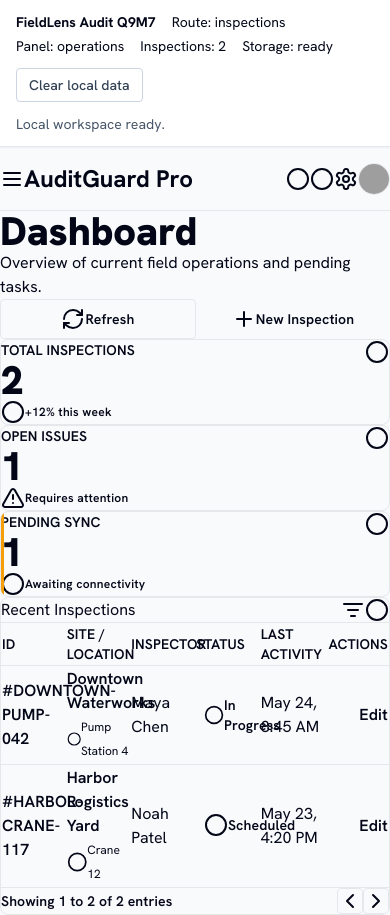
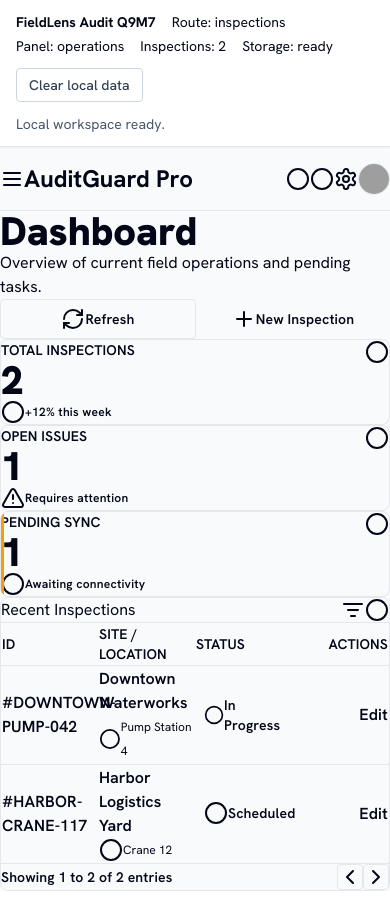
Before and after one commit to hikmetgulsesli/fieldlens-audit-q9m7-926d2a53, a React (Vite) app: page / in a window 390 px wide. After the commit the page ends 891 px from the top, so only its background shows below. Built offline with nearby package versions, Linux system fonts and the light colour scheme; grey boxes are pictures that could not be loaded.

Commit message:
fix: US-002 - FieldLens Audit Q9M7 - Inspection Operations - FieldLens Audit Q9M7 and Inspection Editor

```diff
--- a/src/screens/InspectionOperationsFieldlensAuditQ9m7.tsx
+++ b/src/screens/InspectionOperationsFieldlensAuditQ9m7.tsx
@@ -127,7 +127,7 @@ export function InspectionOperationsFieldlensAuditQ9m7({ actions, counts, record
       </div>
       </nav>
       {/* Main Content Wrapper */}
-      <div className="flex-1 flex flex-col md:ml-60 md:w-[calc(100%-15rem)] h-full overflow-hidden min-w-0">
+      <div className="flex-1 flex flex-col md:ml-60 h-full overflow-hidden min-w-0">
       {/* TopAppBar (Shared Component) */}
       <header className="flex justify-between items-center px-margin-mobile md:px-margin-desktop w-full h-16 border-b border-outline-variant bg-surface-container-lowest dark:bg-surface-container-lowest transition-colors duration-200 ease-in-out shrink-0">
       {/* Brand / Mobile Menu (Hidden on Desktop since SideNav is present) */}
@@ -244,9 +244,9 @@ export function InspectionOperationsFieldlensAuditQ9m7({ actions, counts, record
       <tr className="border-b border-outline-variant bg-surface">
       <th className="p-md font-label-md text-label-md text-on-surface-variant uppercase font-semibold">ID</th>
       <th className="p-md font-label-md text-label-md text-on-surface-variant uppercase font-semibold">Site / Location</th>
-      <th className="p-md font-label-md text-label-md text-on-surface-variant uppercase font-semibold">Inspector</th>
+      <th className="hidden sm:table-cell p-md font-label-md text-label-md text-on-surface-variant uppercase font-semibold">Inspector</th>
       <th className="p-md font-label-md text-label-md text-on-surface-variant uppercase font-semibold">Status</th>
-      <th className="p-md font-label-md text-label-md text-on-surface-variant uppercase font-semibold">Last Activity</th>
+      <th className="hidden md:table-cell p-md font-label-md text-label-md text-on-surface-variant uppercase font-semibold">Last Activity</th>
       <th className="p-md font-label-md text-label-md text-on-surface-variant uppercase font-semibold text-right">Actions</th>
       </tr>
       </thead>
@@ -266,14 +266,14 @@ export function InspectionOperationsFieldlensAuditQ9m7({ actions, counts, record
                                               {record.asset}
                                           </div>
       </td>
-      <td className="p-md text-on-surface-variant">{record.inspector}</td>
+      <td className="hidden sm:table-cell p-md text-on-surface-variant">{record.inspector}</td>
       <td className="p-md">
       <span className={status.badge}>
       <Circle className="text-[14px]" aria-hidden={true} focusable="false" />
                                               {formatStatus(record.status)}
                                           </span>
       </td>
-      <td className="p-md text-on-surface-variant">{formatLastActivity(record.updatedAt)}</td>
+      <td className="hidden md:table-cell p-md text-on-surface-variant">{formatLastActivity(record.updatedAt)}</td>
       <td className="p-md text-right">
       <a className="font-label-md text-primary hover:underline" href="#" data-action-id={actionId} onClick={actions?.[actionId]}>{actionLabel}</a>
       </td>
```
